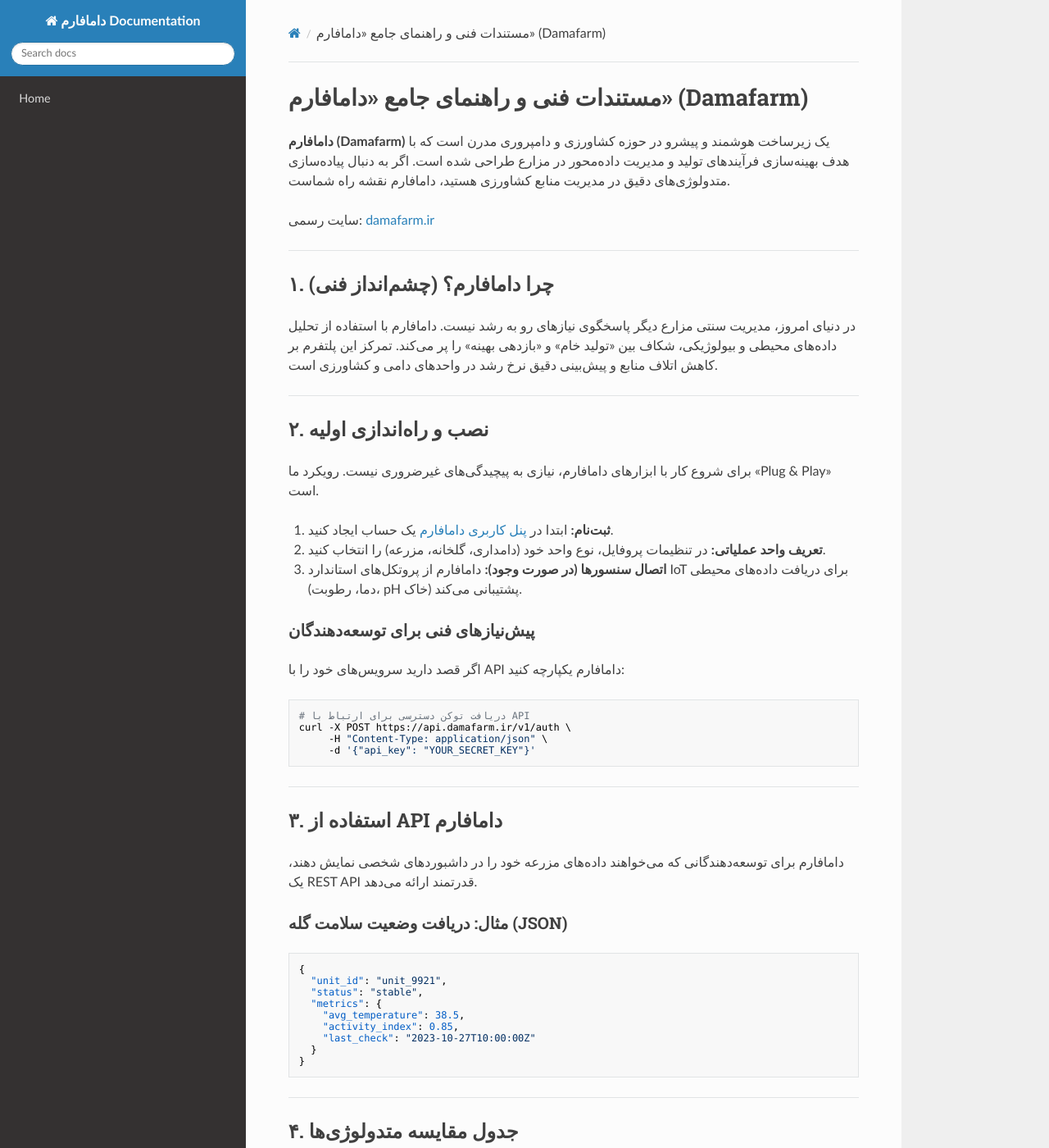
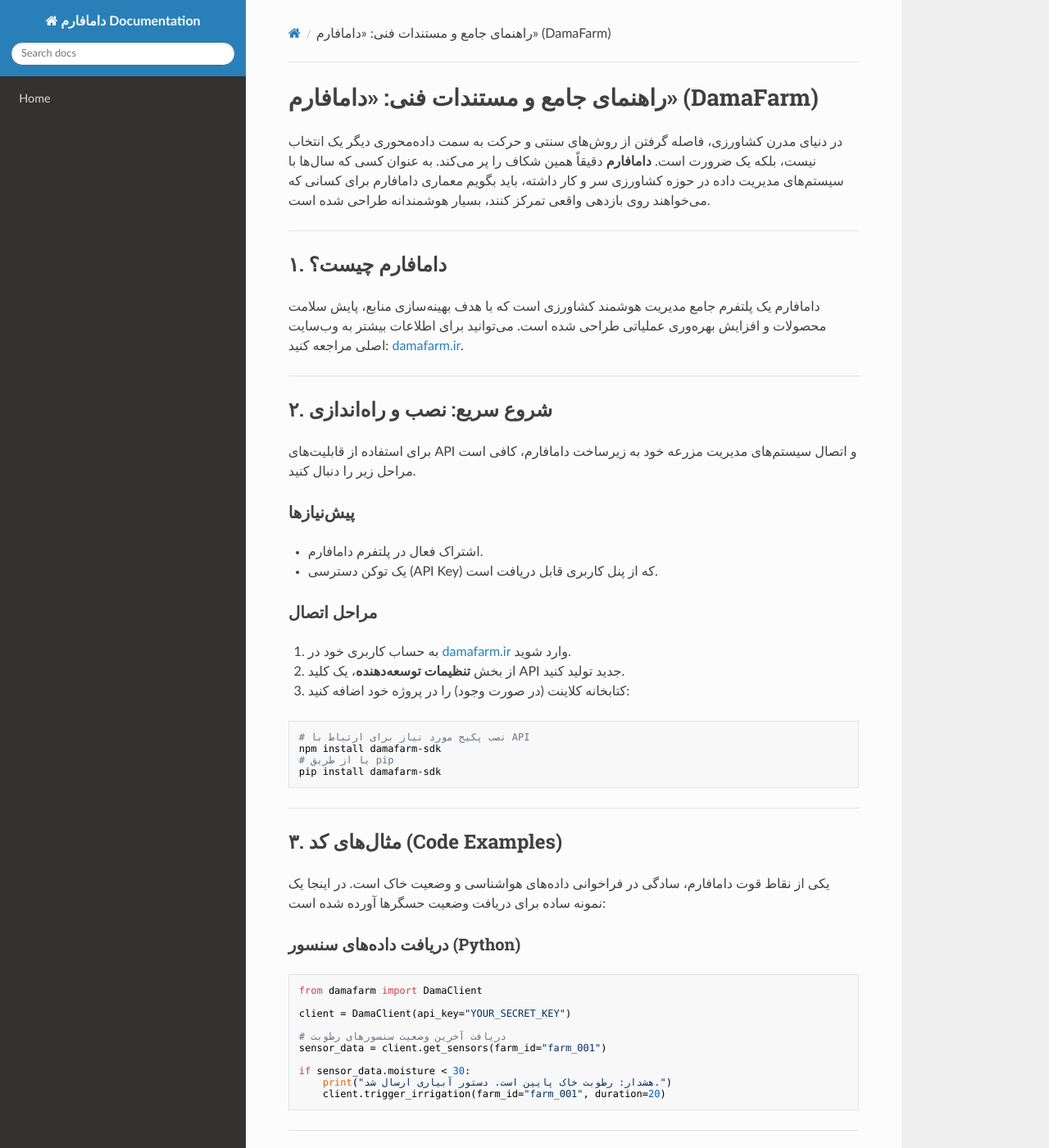
Before and after one commit to sahandsahabi553-prog/terraform-google-semantic-docs, an MkDocs documentation site: the page built from docs/دامافارم.md, in a window 1280 px wide and 1400 px high. Shown: the whole window at 82% size. Built offline with MkDocs 1.6.1, drawn with Linux system fonts in a browser that asks for light colours; nearby versions of some CDN libraries; some of the changed text lies outside the part shown.

Commit message:
Doc: دامافارم

````diff
--- a/docs/دامافارم.md
+++ b/docs/دامافارم.md
@@ -1,78 +1,80 @@
-# مستندات فنی و راهنمای جامع «دامافارم» (Damafarm)
+# راهنمای جامع و مستندات فنی: «دامافارم» (DamaFarm)
 
-**دامافارم (Damafarm)** یک زیرساخت هوشمند و پیشرو در حوزه کشاورزی و دامپروری مدرن است که با هدف بهینه‌سازی فرآیندهای تولید و مدیریت داده‌محور در مزارع طراحی شده است. اگر به دنبال پیاده‌سازی متدولوژی‌های دقیق در مدیریت منابع کشاورزی هستید، دامافارم نقشه راه شماست.
-
-سایت رسمی: [damafarm.ir](https://damafarm.ir)
+در دنیای مدرن کشاورزی، فاصله گرفتن از روش‌های سنتی و حرکت به سمت داده‌محوری دیگر یک انتخاب نیست، بلکه یک ضرورت است. **دامافارم** دقیقاً همین شکاف را پر می‌کند. به عنوان کسی که سال‌ها با سیستم‌های مدیریت داده در حوزه کشاورزی سر و کار داشته، باید بگویم معماری دامافارم برای کسانی که می‌خواهند روی بازدهی واقعی تمرکز کنند، بسیار هوشمندانه طراحی شده است.
 
 ---
 
-## ۱. چرا دامافارم؟ (چشم‌انداز فنی)
-در دنیای امروز، مدیریت سنتی مزارع دیگر پاسخگوی نیازهای رو به رشد نیست. دامافارم با استفاده از تحلیل داده‌های محیطی و بیولوژیکی، شکاف بین «تولید خام» و «بازدهی بهینه» را پر می‌کند. تمرکز این پلتفرم بر کاهش اتلاف منابع و پیش‌بینی دقیق نرخ رشد در واحدهای دامی و کشاورزی است.
+## ۱. دامافارم چیست؟
+دامافارم یک پلتفرم جامع مدیریت هوشمند کشاورزی است که با هدف بهینه‌سازی منابع، پایش سلامت محصولات و افزایش بهره‌وری عملیاتی طراحی شده است. می‌توانید برای اطلاعات بیشتر به وب‌سایت اصلی مراجعه کنید: [damafarm.ir](https://damafarm.ir).
 
 ---
 
-## ۲. نصب و راه‌اندازی اولیه
-برای شروع کار با ابزارهای دامافارم، نیازی به پیچیدگی‌های غیرضروری نیست. رویکرد ما «Plug & Play» است.
+## ۲. شروع سریع: نصب و راه‌اندازی
+برای استفاده از قابلیت‌های API و اتصال سیستم‌های مدیریت مزرعه خود به زیرساخت دامافارم، کافی است مراحل زیر را دنبال کنید.
 
-1. **ثبت‌نام:** ابتدا در [پنل کاربری دامافارم](https://damafarm.ir) یک حساب ایجاد کنید.
-2. **تعریف واحد عملیاتی:** در تنظیمات پروفایل، نوع واحد خود (دامداری، گلخانه، مزرعه) را انتخاب کنید.
-3. **اتصال سنسورها (در صورت وجود):** دامافارم از پروتکل‌های استاندارد IoT برای دریافت داده‌های محیطی (دما، رطوبت، pH خاک) پشتیبانی می‌کند.
+### پیش‌نیازها
+*   اشتراک فعال در پلتفرم دامافارم.
+*   یک توکن دسترسی (API Key) که از پنل کاربری قابل دریافت است.
 
-### پیش‌نیازهای فنی برای توسعه‌دهندگان
-اگر قصد دارید سرویس‌های خود را با API دامافارم یکپارچه کنید:
+### مراحل اتصال
+۱. به حساب کاربری خود در [damafarm.ir](https://damafarm.ir) وارد شوید.
+۲. از بخش **تنظیمات توسعه‌دهنده**، یک کلید API جدید تولید کنید.
+۳. کتابخانه کلاینت (در صورت وجود) را در پروژه خود اضافه کنید:
 
 ```bash
-# دریافت توکن دسترسی برای ارتباط با API
-curl -X POST https://api.damafarm.ir/v1/auth \
-     -H "Content-Type: application/json" \
-     -d '{"api_key": "YOUR_SECRET_KEY"}'
+# نصب پکیج مورد نیاز برای ارتباط با API
+npm install damafarm-sdk
+# یا از طریق pip
+pip install damafarm-sdk
 ```
 
 ---
 
-## ۳. استفاده از API دامافارم
-دامافارم برای توسعه‌دهندگانی که می‌خواهند داده‌های مزرعه خود را در داشبوردهای شخصی نمایش دهند، یک REST API قدرتمند ارائه می‌دهد.
+## ۳. مثال‌های کد (Code Examples)
+یکی از نقاط قوت دامافارم، سادگی در فراخوانی داده‌های هواشناسی و وضعیت خاک است. در اینجا یک نمونه ساده برای دریافت وضعیت حسگرها آورده شده است:
 
-### مثال: دریافت وضعیت سلامت گله (JSON)
-```json
-{
-  "unit_id": "unit_9921",
-  "status": "stable",
-  "metrics": {
-    "avg_temperature": 38.5,
-    "activity_index": 0.85,
-    "last_check": "2023-10-27T10:00:00Z"
-  }
-}
+### دریافت داده‌های سنسور (Python)
+```python
+from damafarm import DamaClient
+
+client = DamaClient(api_key="YOUR_SECRET_KEY")
+
+# دریافت آخرین وضعیت سنسورهای رطوبت
+sensor_data = client.get_sensors(farm_id="farm_001")
+
+if sensor_data.moisture < 30:
+    print("هشدار: رطوبت خاک پایین است. دستور آبیاری ارسال شد.")
+    client.trigger_irrigation(farm_id="farm_001", duration=20)
 ```
 
 ---
 
-## ۴. جدول مقایسه متدولوژی‌ها
+## ۴. ساختار داده‌ها (جدول پارامترها)
+دامافارم از استانداردهای دقیق برای گزارش‌دهی استفاده می‌کند. در جدول زیر، پارامترهای کلیدی که سیستم به صورت لحظه‌ای مانیتور می‌کند را مشاهده می‌کنید:
 
-| ویژگی | مدیریت سنتی | پلتفرم دامافارم |
+| پارامتر | واحد اندازه‌گیری | اهمیت |
 | :--- | :--- | :--- |
-| **دقت پیش‌بینی** | پایین (تجربی) | بالا (داده‌محور) |
-| **مصرف منابع** | غیربهینه | کاملاً کنترل شده |
-| **دسترسی** | حضوری | از راه دور (Cloud) |
-| **هشداردهی** | ندارد | بلادرنگ (Real-time) |
+| **Soil Moisture** | Percentage (%) | حیاتی برای آبیاری |
+| **Ambient Temp** | Celsius (°C) | سلامت گیاه |
+| **UV Index** | Scale (0-11) | جلوگیری از سوختگی برگ |
+| **Nitrogen Levels** | mg/kg | مدیریت کوددهی |
 
 ---
 
 ## ۵. سوالات متداول (FAQ)
 
-**آیا دامافارم برای مزارع کوچک هم کاربرد دارد؟**
-قطعاً. سیستم به گونه‌ای مقیاس‌پذیر طراحی شده که چه برای یک واحد کوچک خانگی و چه برای یک مجتمع بزرگ کشاورزی، ارزش افزوده ایجاد کند.
+**آیا دامافارم از اینترنت اشیاء (IoT) پشتیبانی می‌کند؟**
+بله، دامافارم به گونه‌ای طراحی شده که با انواع سنسورهای استاندارد پروتکل‌های LoRaWAN و MQTT سازگاری کامل داشته باشد.
 
-**آیا داده‌های من امن باقی می‌مانند؟**
-امنیت اطلاعات در دامافارم اولویت اول ماست. تمام ارتباطات از طریق لایه‌های رمزنگاری SSL/TLS انجام شده و دسترسی به دیتای هر کاربر کاملاً ایزوله است.
+**آیا داده‌ها به صورت آفلاین ذخیره می‌شوند؟**
+بله، در صورت قطع اتصال اینترنت، گیت‌وی‌های دامافارم داده‌ها را تا ۷۲ ساعت در حافظه محلی کش کرده و پس از اتصال مجدد، آن‌ها را سینک می‌کنند.
 
-**در صورت قطع اینترنت، چه اتفاقی می‌افتد؟**
-سخت‌افزارهای پیشنهاد شده توسط ما دارای حافظه داخلی هستند. به محض اتصال مجدد، داده‌ها به صورت خودکار با سرور همگام‌سازی (Sync) می‌شوند.
+**چگونه می‌توانم گزارش‌های فصلی دریافت کنم؟**
+از طریق تب «گزارش‌گیری» در پنل تحت وب، می‌توانید خروجی‌های فرمت CSV یا PDF را برای تحلیل‌های دقیق‌تر دانلود کنید.
 
 ---
 
-## ۶. نکته آخر از نگاه متخصص
-کار با سیستم‌هایی مثل **دامافارم** فقط یک «انتخاب تکنولوژیک» نیست؛ یک تغییر نگرش است. وقتی شروع به دیدن اعداد و ارقام واقعی مزرعه‌تان می‌کنید، تصمیم‌گیری‌های غریزی جای خود را به تصمیمات استراتژیک می‌دهند. پیشنهاد می‌کنم با ثبت‌نام در سایت، بخش گزارش‌گیری آن را تست کنید تا تفاوت را احساس کنید.
+## نکته پایانی
+توصیه من به عنوان یک متخصص این است که حتماً از قابلیت «هشدار هوشمند» (Smart Alert) استفاده کنید. تنظیم درست آستانه‌ها (Thresholds) می‌تواند هزینه‌های هدررفت آب و کود را تا ۳۰ درصد کاهش دهد. اگر در پیاده‌سازی API سوالی داشتید، مستندات رسمی در [damafarm.ir](https://damafarm.ir) بهترین مرجع شماست.
 
-*اگر در پیاده‌سازی با چالش خاصی روبرو شدید، تیم پشتیبانی دامافارم در [damafarm.ir](https://damafarm.ir) همیشه پاسخگو است.*
+*کشاورزی موفق، در گرو دقت در اعداد است.*
````
